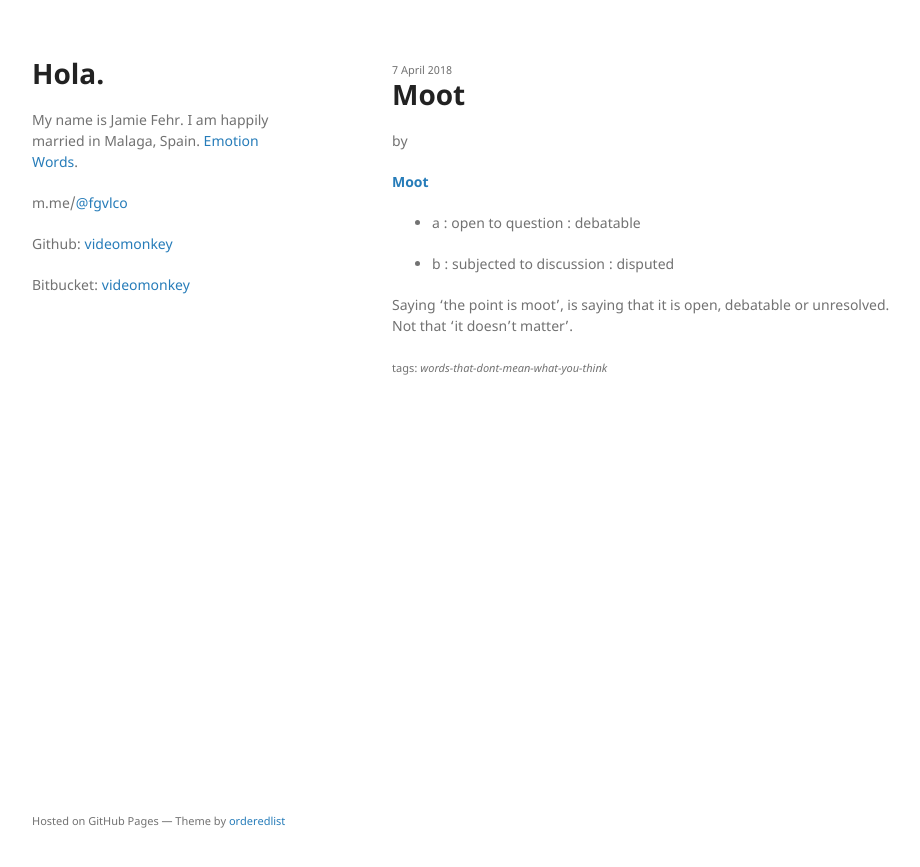
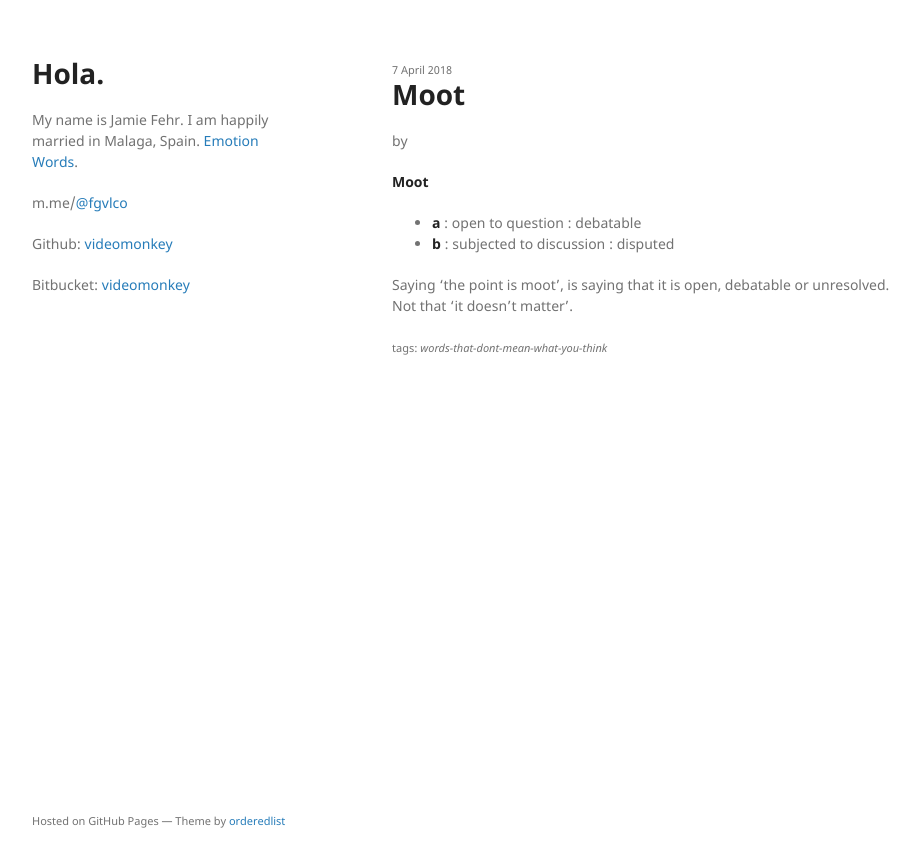
Before and after one commit to videoMonkey/videoMonkey, a Jekyll site: the page built from _posts/2018-04-07-moot.markdown, in a window 1280 px wide. Shown: the top 867 px of the page, without its empty margins (178-1098 px from the left). Built offline with Jekyll 4.4.1, drawn with Linux system fonts in a browser that asks for light colours; our own code applies the rules of GitHub Pages for plain Markdown files; part of the change alters nothing that is shown.

```diff
--- a/_posts/2018-04-07-moot.markdown
+++ b/_posts/2018-04-07-moot.markdown
@@ -1,14 +1,12 @@
 ---
 title: Moot
-date: 2018-04-07 09:58:00 +02:00
+date: 2018-04-07 07:58:00 +0000
 tags:
 - words-that-dont-mean-what-you-think
 ---
+[**Moot**](https://www.merriam-webster.com/dictionary/moot)
 
-**[Moot](https://www.merriam-webster.com/dictionary/moot)**
-
-* a : open to question : debatable
-
-* b : subjected to discussion : disputed
+* **a** : open to question : debatable
+* **b** : subjected to discussion : disputed
 
 Saying ‘the point is moot’, is saying that it is open, debatable or unresolved. Not that ‘it doesn't matter’.
```
